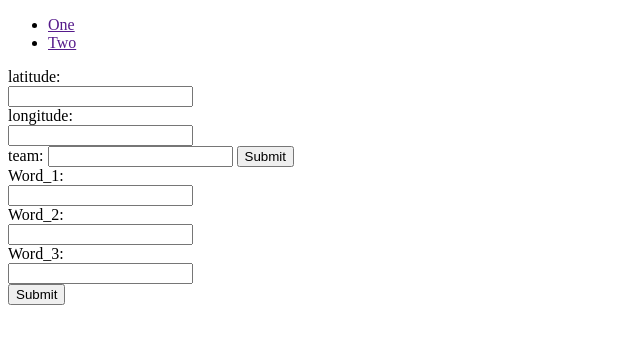
After one commit to RHDV-romantic-edition/Geo_War, a Django app: page /home/testmap in a window 1280 px wide. The commit adds this page. Shown: the top 344 px of the page, without its empty margins (0-640 px from the left). Run offline with Django 3.2, Linux system fonts and the light colour scheme.

Commit message:
Some fronted added

```diff
--- a/geo_war/paiting_map/models.py
+++ b/geo_war/paiting_map/models.py
@@ -15,7 +15,7 @@ class Squard(models.Model):
     word_1 = models.CharField(max_length=100, help_text="Word 1")
     word_2 = models.CharField(max_length=100, help_text="Word 2")
     word_3 = models.CharField(max_length=100, help_text="Word 3")
-    team = models.OneToOneField(Comand,on_delete = models.SET_NULL, null = True, help_text="Comand that is the best for this")
+    color = models.CharField(max_length=100, help_text="Color")
     time = models.DateTimeField(auto_now=True,null=True, blank=True)
 
     def __str__(self):
--- /dev/null
+++ b/geo_war/paiting_map/templates/mapindex.html
@@ -0,0 +1,45 @@
+<!DOCTYPE html>
+<html lang="en">
+<head><title>TEST MAP</title>
+</head>
+<body>
+  {% if type %}
+  {% if type == 'check'  %}
+      <h2> Checked </h2>
+      <h3> {{word_1}} </h3>
+      <h3> {{word_2}} </h3>
+      <h3> {{word_3}} </h3>
+  {% endif %}
+  {% if type == 'add'  %}
+      <h2> Added </h2>
+      <h3> {{word_1}} </h3>
+      <h3> {{word_2}} </h3>
+      <h3> {{word_3}} </h3>
+  {% endif %}
+  {% endif %}
+      <ul class="sidebar-nav">
+          <li><a href="">One</a></li>
+          <li><a href="">Two</a></li>
+      </ul>
+<form action="/home/square_add/" method="POST">
+  {% csrf_token %}
+  latitude:<br>
+  <input type="text" name="latitude"><br>
+  longitude:<br>
+  <input type="text" name="longitude"><br>
+  team:
+  <input type="text" name="team">
+  <input type="submit" value="Submit">
+</form>
+<form action="/home/square_check/" method="POST">
+  {% csrf_token %}
+  Word_1:<br>
+  <input type="text" name="word_1"><br>
+  Word_2:<br>
+  <input type="text" name="word_2"><br>
+  Word_3:<br>
+  <input type="text" name="word_3"><br>
+  <input type="submit" value="Submit">
+</form>
+</body>
+</html>
--- a/geo_war/paiting_map/templates/test.html
+++ b/geo_war/paiting_map/templates/test.html
@@ -1,4 +1,3 @@
-
 <html>
   <head>
     <script src="https://assets.what3words.com/sdk/v3/what3words.js?key=ECNR5N1Y"></script>
@@ -90,12 +89,12 @@
       var data = {{my_data|safe}};
     for (var cell in data){
       cords = cell.split(';')
-      console.log(cords[0])
+      console.log(data[cell])
     var rectangle = new google.maps.Rectangle({
   strokeColor: '#FF000000',
   strokeOpacity: 0.8,
   strokeWeight: 2,
-  fillColor: 'red',
+  fillColor: data[cell],
   fillOpacity: 0.35,
   map: map,
   bounds: {
--- a/geo_war/paiting_map/urls.py
+++ b/geo_war/paiting_map/urls.py
@@ -4,7 +4,7 @@ from . import views, functions
 
 urlpatterns = [
     path('testmap', views.mapindex, name='test'),
-    path('', views.AlexWork, name='work'),
+    path('', views.LoginForm, name='work'),
+    path('login/', views.Login, name='work'),
     path('square_add/', views.SquareAdd, name='square_add'),
-    path('square_check/', views.SquareSearch, name='square_check'),
 ]
--- a/geo_war/paiting_map/views.py
+++ b/geo_war/paiting_map/views.py
@@ -6,45 +6,42 @@ import json
 def mapindex(request):
     return render(request, 'mapindex.html')
 
-
-def GetSq():
+def SquaresGet():
     data = []
     bse = {}
     for e in Squard.objects.all():
         data.append(e.__str__())
     for e in range(len(data)):
         a = data[e].split('.')
+        print(a)
         data[e] = APIRequests.GetCoordinates((a[0],a[1],a[2]))
-        bse[data[e]] = 'red'
-    print(bse)
-    return(bse)
-
-
-
+        bse[data[e]] = "#FF0000"
+    my_data = json.dumps(bse)
+    return my_data
 
 def SquareAdd(request):
     if request.method == 'POST':
         res = request.body.decode("utf-8")
         res = eval(res)
+        color_ = 'red'#res['color']
         res = res['cords']
     coordinates = (res['lat'], res['lng'])
     Words = APIRequests.Get3Words(coordinates)
     print('Square created, word_1 = {0}, word_2 = {1}, word_3 = {2}, team = lol'.format(Words['Word_1'],Words['Word_2'],Words['Word_3']))
-    Sq = Squard(word_1 = Words['Word_1'], word_2 = Words['Word_2'], word_3 = Words['Word_3'])
+    Sq = Squard(word_1 = Words['Word_1'], word_2 = Words['Word_2'], word_3 = Words['Word_3'], color = color_)
     Sq.save()
     data = {'word_1': Words['Word_1'], 'word_2': Words['Word_2'], 'word_3': Words['Word_3'], 'type': 'add'}
     return render(request, 'mapindex.html', data)
 
-def SquareSearch(request):
-    Word_1 = request.POST['word_1']
-    Word_2 = request.POST['word_2']
-    Word_3 = request.POST['word_3']
-    try:
-        a = Squard.objects.get(word_1 = Word_1, word_2 = Word_2, word_3 = Word_3)
-    except:
-        return HttpResponse('Something went wrong')
-    data = {"word_1": a.word_1,"word_2": a.word_2,"word_3": a.word_3, "type": 'check'}
-    return render(request, 'mapindex.html', data)
+def LoginForm(request):
+    return render(request, 'login.html')
+
+def Login(request):
+    Team = request.POST['team']
+    password = request.POST['password']
+    if password == '1111':
+        return render(request, 'test.html', {'my_data': SquaresGet(), 'type': 'Suc'})
+    return render(request, 'login.html', {'type': 'error'})
 
 def AlexWork(request):
     data = []
```
Also changed, not shown: geo_war/paiting_map/templates/login.html (added, +16 -0 lines), geo_war/db.sqlite3, geo_war/paiting_map/migrations/0001_initial.py (added), geo_war/paiting_map/migrations/0002_remove_squard_team.py (added), geo_war/paiting_map/migrations/__init__.py (added).
